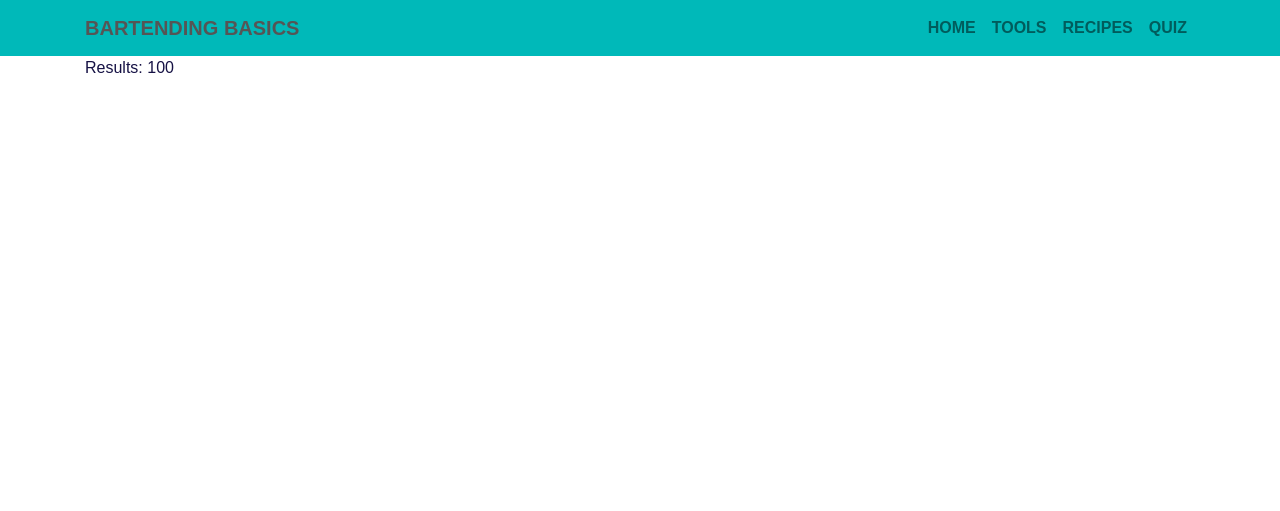
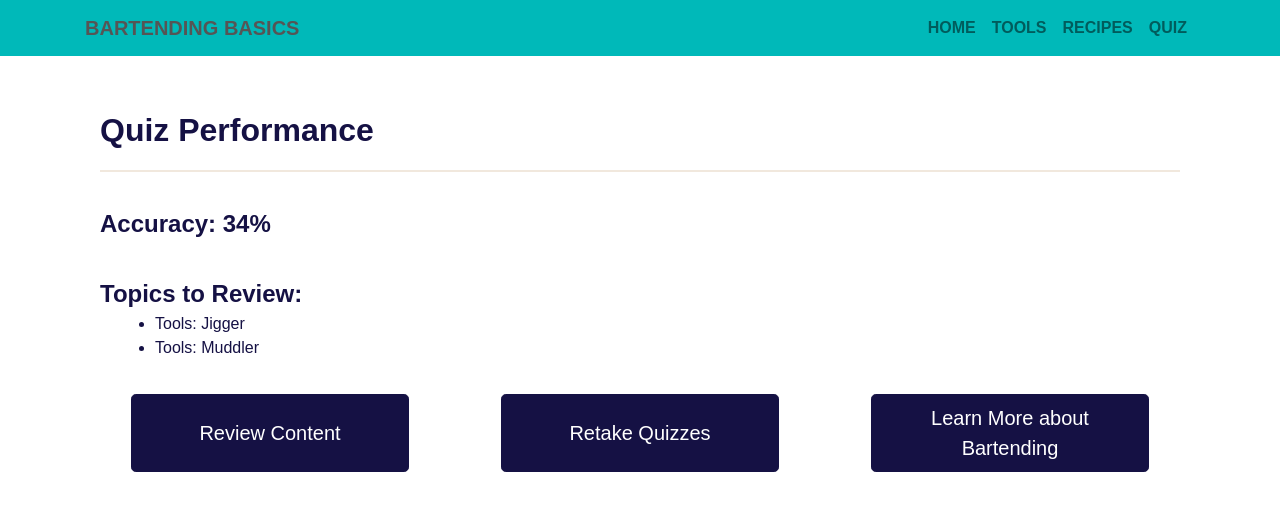
Before and after one commit to ssjpeg/bartending-academy, a Flask app: page /results in a window 1280 px wide. Shown: the top 511 px of the page. Run offline with Flask 2, Linux system fonts and the light colour scheme; some libraries are stand-ins or nearby versions.

Commit message:
Added Results page, currently html hardcoded, will use js next

```diff
--- a/static/main.css
+++ b/static/main.css
@@ -319,3 +319,9 @@ div{
 #white-text{
   color:white;
 }
+
+hr.results{
+  height: 2px;
+  background-color: #FFFFFF;
+  border: none;
+}
--- a/templates/results.html
+++ b/templates/results.html
@@ -8,7 +8,30 @@
 
 
 <div class="container">
-    <div class="row">Results: {{score}}</div>
+  <div id = "question_title"> Quiz Performance </div>
+  <hr>
+
+  <div class = "col-md-12">
+    <hr class = "results">
+    <div class="row" id = "question_text">Accuracy: {{score-66}}%</div>
+    <hr class = "results">
+    <div class="row" id = "question_text">Topics to Review:</div>
+    <ul> <li>Tools: Jigger</li> <li>Tools: Muddler</li> </ul>
+    <hr class = "results">
+  </div>
+
+    <div class = "row">
+      <button type="button" class="col-md-3 btn btn-lg btn-primary btn-dark center" id="tools" onclick="window.location.href='/lesson/tools';">
+        Review Content
+      </button>
+      <button type="button" class="col-md-3 btn btn-lg btn-primary btn-dark center" id="tools" onclick="window.location.href='/quizpage';">
+        Retake Quizzes
+      </button>
+      <button type="button" class="col-md-3 btn btn-lg btn-primary btn-dark center" id="tools" onclick="window.location.href='https://www.thespruceeats.com/bartending-tips-for-better-drinks-4105954';">
+        Learn More about Bartending
+      </button>
+  </div>
+
   </div>
 </div>
 
```
